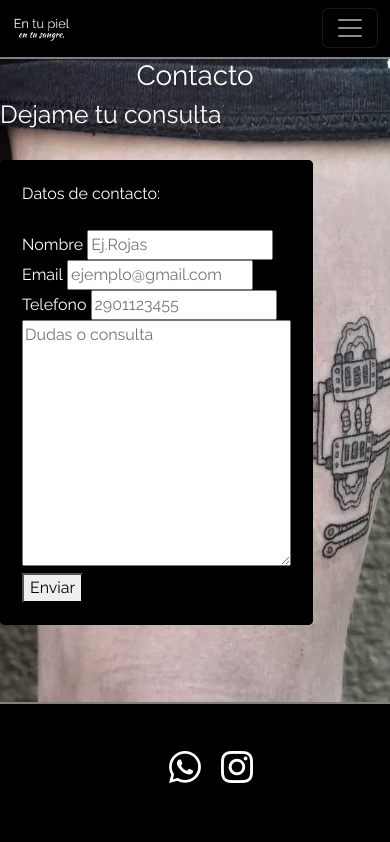
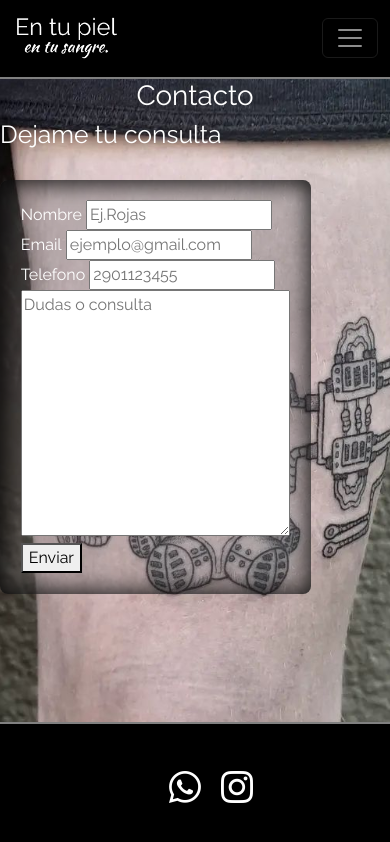
Before and after one commit to Gabarbos/En-tu-piel-en-tu-sangre, a website: page paginas/contacto.html in a window 390 px wide. Drawn offline with nearby package versions, Linux system fonts and the light colour scheme.

Commit message:
first commit

```diff
--- a/paginas/contacto.html
+++ b/paginas/contacto.html
@@ -54,8 +54,6 @@
             <!-- inicio de formulario -->
             <form class="form-container">
                 <fieldset class="form-container--fieldset">
-                    <div>Datos de contacto:</div>
-                    <br>
                     <div>
                     <label for="Nombre">Nombre</label>
                     <input type="text" placeholder="Ej.Rojas" name="Nombre" id="Nombre">
--- a/scss/_contacto.scss
+++ b/scss/_contacto.scss
@@ -14,12 +14,14 @@
     }
 
 
-    .form-container--fieldset{
-        padding: 20px;
-        background-color: $negro(0, 0, 0);
-        border: 2px solid $negro(0, 0, 0);
-        border-radius: 5px;
-    }
+    /*formulario*/
+.form-container--fieldset{
+    max-width: 25em;
+    padding: 1.3em;
+    background-color: rgba(120, 119, 123, 0.3);
+    border-radius: 0.5em;
+    box-shadow: inset 1px 1px 22px 4px rgba(0, 0, 0, 0.85);
+}
 
     .contacto-fondo {
         background-image: url(../olivo/imagtato/11.webp);
--- a/scss/_mediaqueries.scss
+++ b/scss/_mediaqueries.scss
@@ -7,7 +7,7 @@
         align-items: center;
     }
     header img{
-        width: 35%;
+        width: 60%;
     }
     .menu-nav{
         justify-content: center;
@@ -46,7 +46,7 @@
         align-items: center;
     }
     header img{
-        width: 30%;
+        width: 55%;
     }
     .menu-nav{
         justify-content: center;
```
Also changed, not shown: css/style.css.
